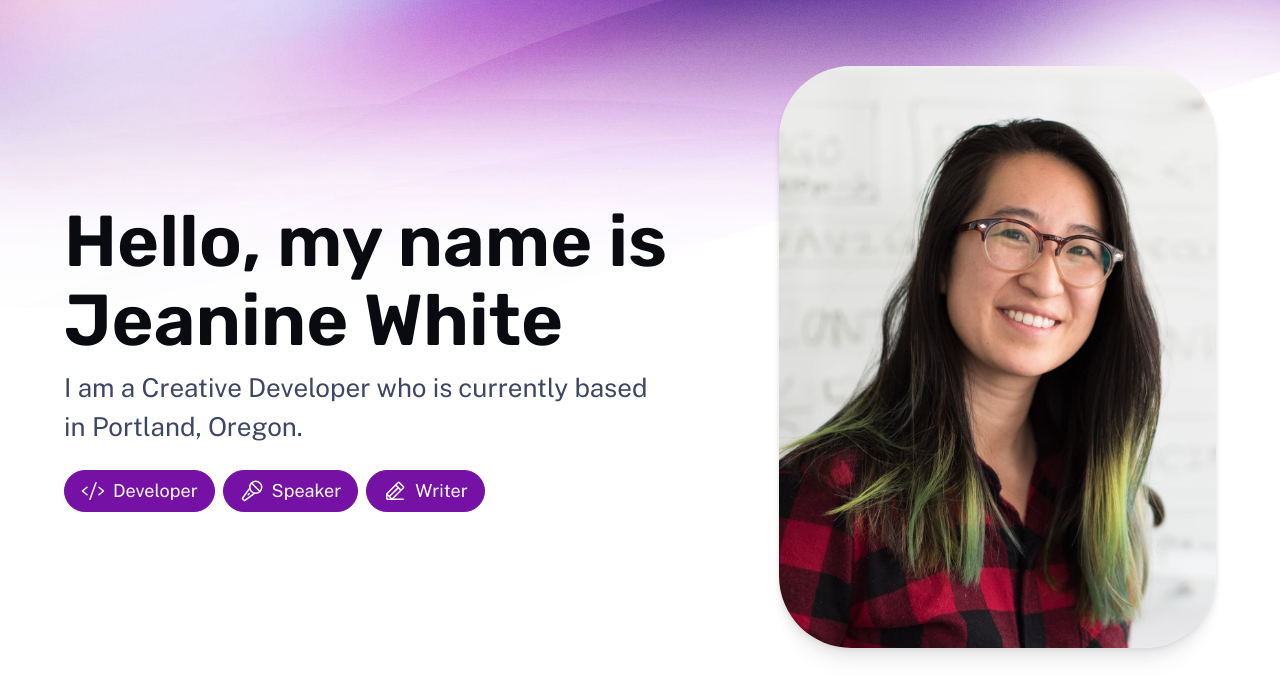
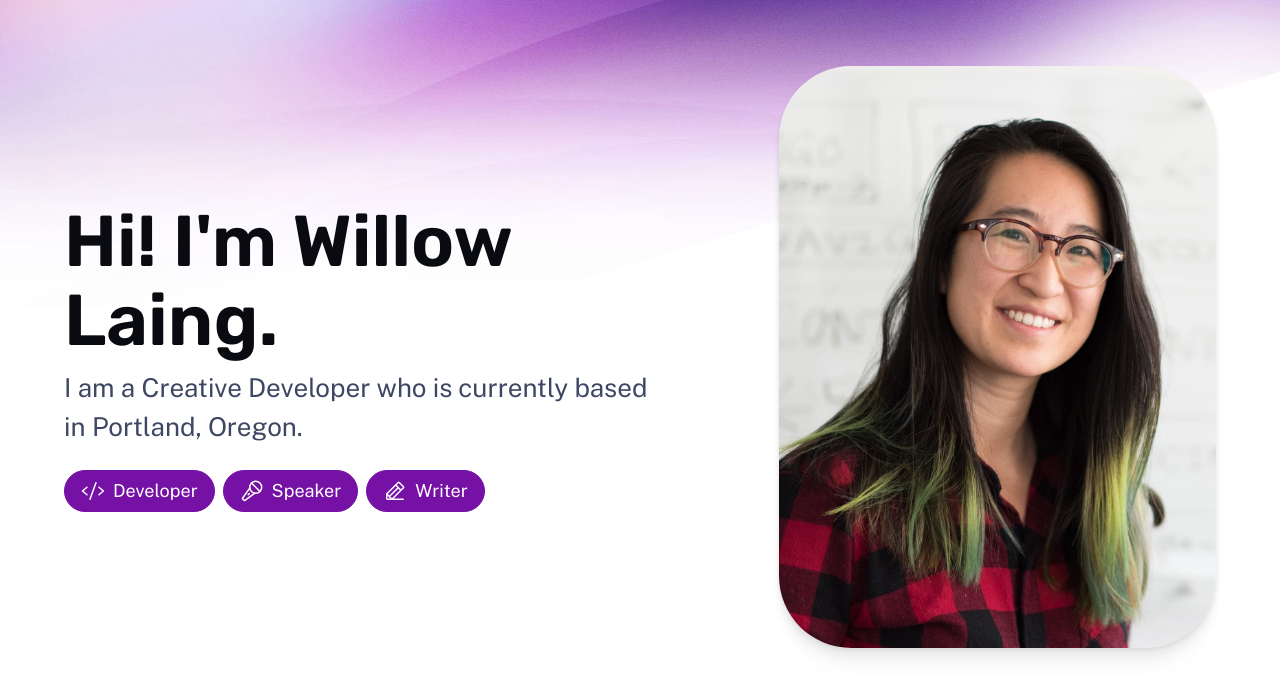
Before and after one commit to howlcoding/portfolio-v1, an Astro site: page / in a window 1280 px wide. Shown: the part 119-800 px from the top of the page. Built offline with nearby package versions, Linux system fonts and the light colour scheme; Astro itself is replaced by a stand-in of ours.

Commit message:
second commit

```diff
--- a/src/pages/index.astro
+++ b/src/pages/index.astro
@@ -30,7 +30,7 @@ const projects = (await getCollection('work'))
 		<div class="wrapper stack gap-8 lg:gap-20">
 			<header class="hero">
 				<Hero
-					title="Hello, my name is Jeanine White"
+					title="Hi! I'm Willow Laing."
 					tagline="I am a Creative Developer who is currently based in Portland, Oregon."
 					align="start"
 				>
```
